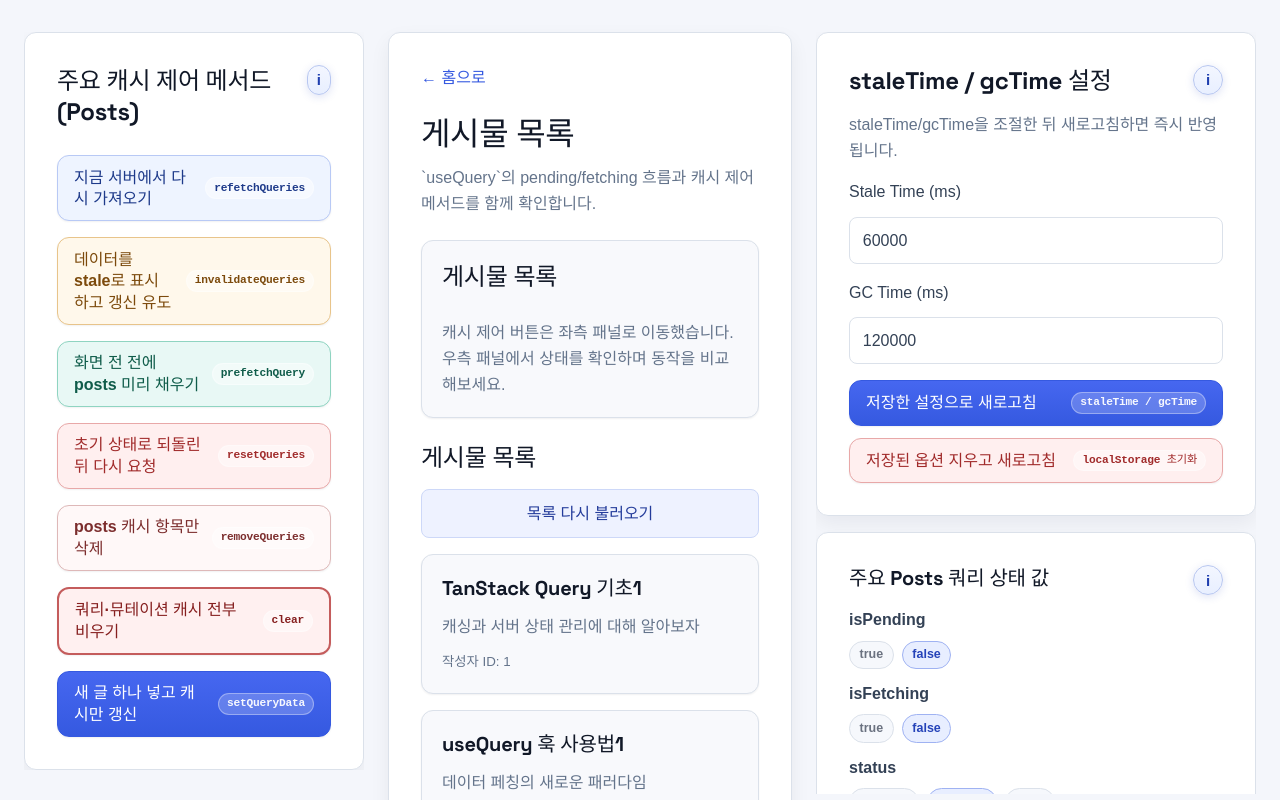
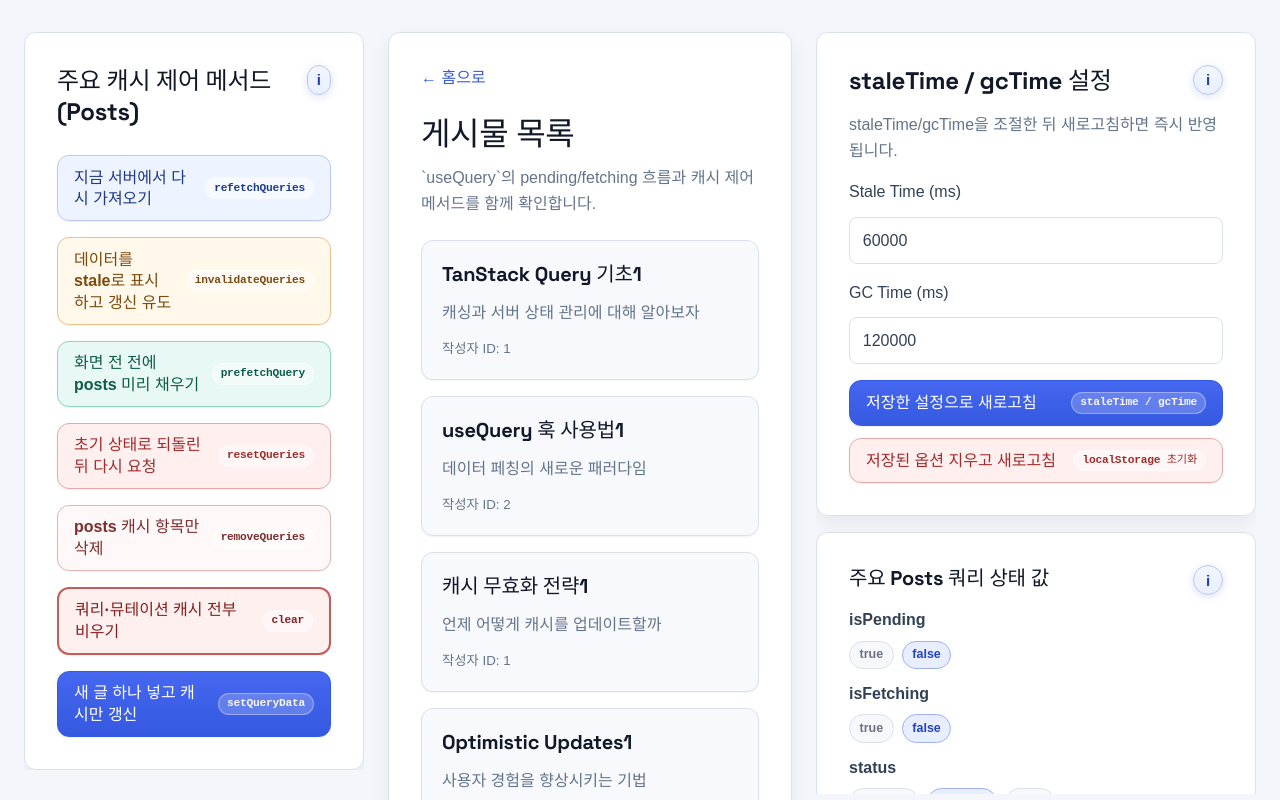
Before and after one commit to kimyoungyin/tanstack-query-practice, a React (Vite) app: page /posts in a window 1280 px wide. Shown: the top 800 px of the page. Built offline with nearby package versions, Linux system fonts and the light colour scheme; a web font is replaced by a local one.

Commit message:
feat: postpage 불필요 ui 제거

```diff
--- a/src/pages/PostsPage.tsx
+++ b/src/pages/PostsPage.tsx
@@ -4,12 +4,7 @@ import { fetchPosts, isFirstFetch } from "@/fetchPosts";
 
 export default function PostsPage() {
     // 게시물 목록 조회 쿼리
-    const {
-        data: posts,
-        isPending,
-        isFetching,
-        refetch,
-    } = useQuery({
+    const { data: posts, isPending } = useQuery({
         queryKey: ["posts"],
         queryFn: fetchPosts,
     });
@@ -17,9 +12,7 @@ export default function PostsPage() {
     return (
         <div className="stack-lg">
             <div>
-                <Link to="/">
-                    ← 홈으로
-                </Link>
+                <Link to="/">← 홈으로</Link>
             </div>
             <div className="stack-sm">
                 <h1>게시물 목록</h1>
@@ -29,19 +22,7 @@ export default function PostsPage() {
                 </p>
             </div>
 
-            <section className="card stack-md">
-                <h2 className="section-title">게시물 목록</h2>
-                <p className="muted">
-                    캐시 제어 버튼은 좌측 패널로 이동했습니다. 우측 패널에서 상태를
-                    확인하며 동작을 비교해보세요.
-                </p>
-            </section>
-
             <section className="stack-md">
-                <h2>게시물 목록</h2>
-                <button className="button-secondary" onClick={() => refetch()} disabled={isFetching}>
-                    {isFetching ? "업데이트 중..." : "목록 다시 불러오기"}
-                </button>
                 {isPending ? (
                     <div className="card stack-sm post-card">
                         <h3>게시물 로딩 중 (pending)</h3>
@@ -61,7 +42,10 @@ export default function PostsPage() {
                     </div>
                 ) : (
                     posts?.map((post) => (
-                        <article key={post.id} className="card stack-sm post-card">
+                        <article
+                            key={post.id}
+                            className="card stack-sm post-card"
+                        >
                             <h3>{post.title}</h3>
                             <p className="muted">{post.body}</p>
                             <small className="muted">
```
